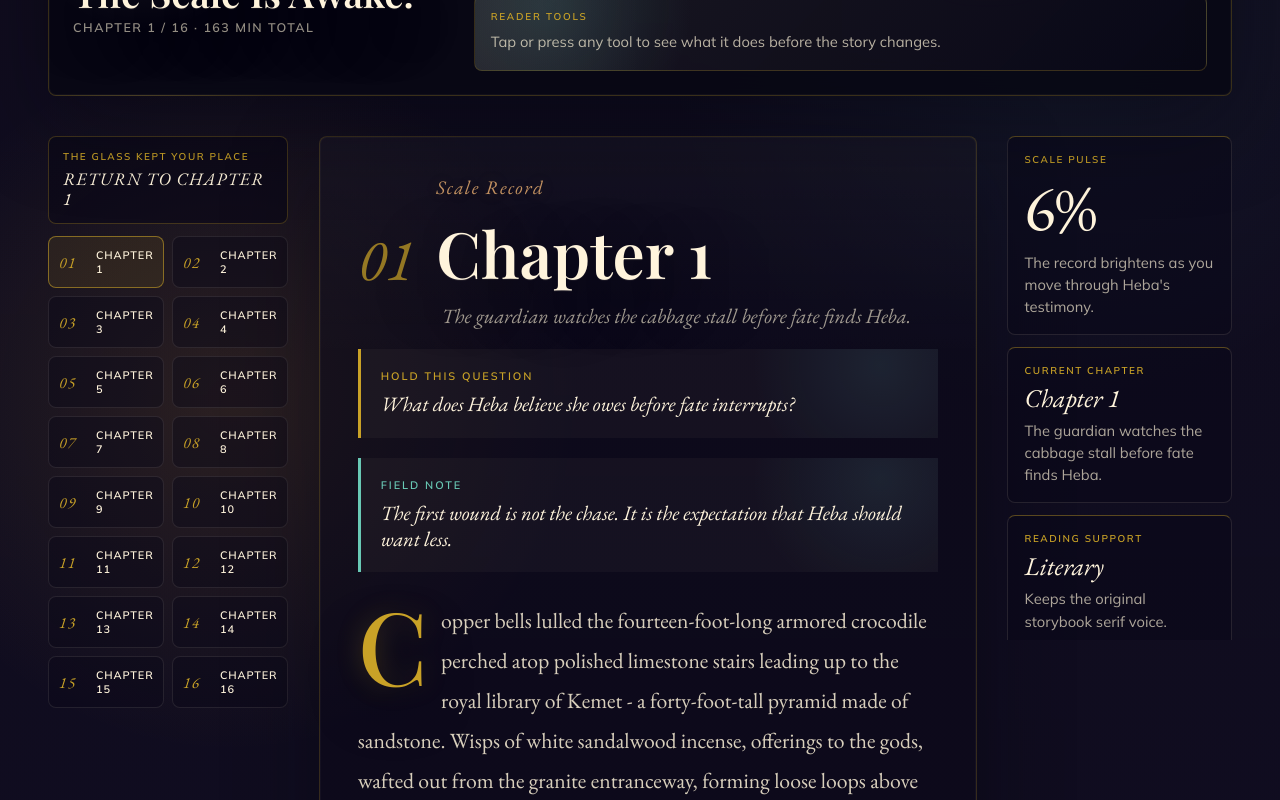
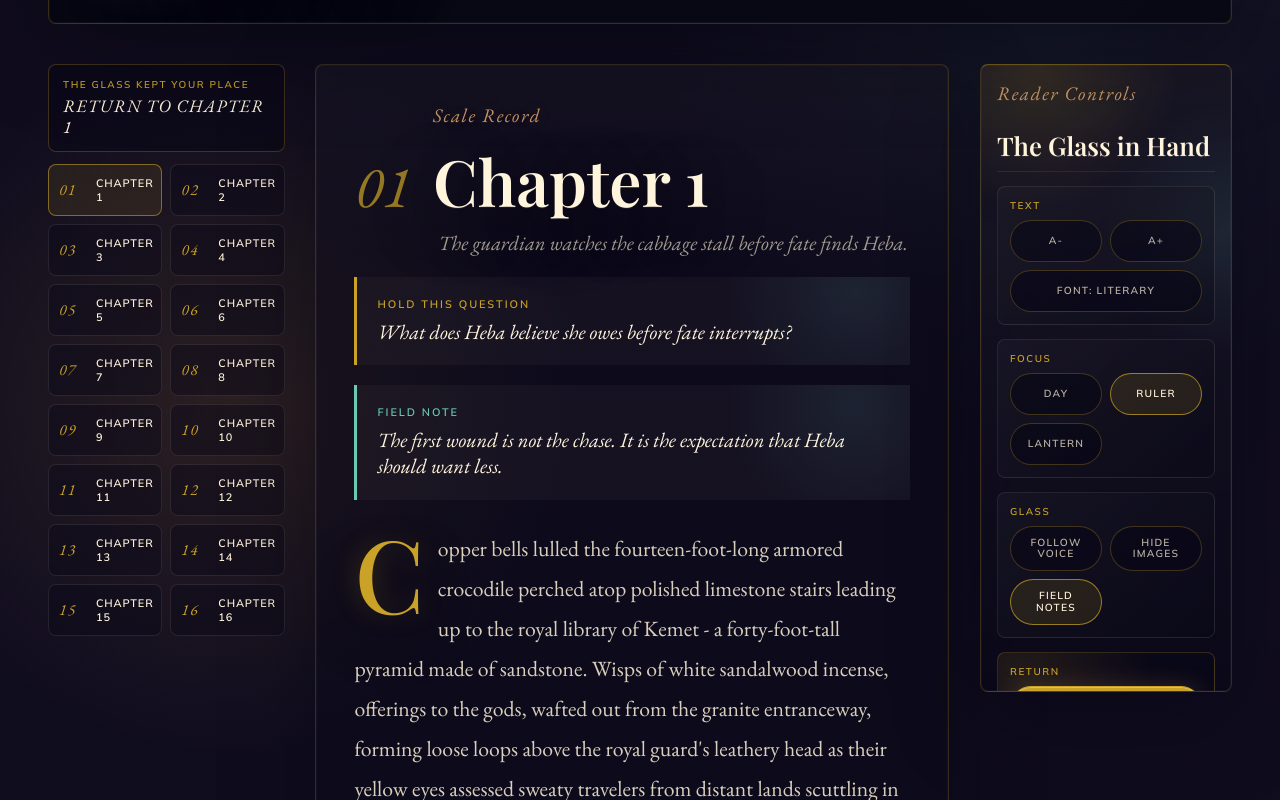
Before and after one commit to UniqueMarkMichael/GazeGlass, a Next.js app: page /big-scale-betrayal in a window 1280 px wide. Shown: the part 4740-5540 px from the top of the page. Built offline with nearby package versions, Linux system fonts and the light colour scheme.

Commit message:
big change

```diff
--- a/app/big-scale-betrayal/BigScaleBetrayalReader.tsx
+++ b/app/big-scale-betrayal/BigScaleBetrayalReader.tsx
@@ -381,7 +381,7 @@ export function BigScaleBetrayalReader() {
     body: "Tap or press any tool to see what it does before the story changes.",
   });
   const [voiceFollowOn, setVoiceFollowOn] = useState(false);
-  const [voiceFollowStatus, setVoiceFollowStatus] = useState<VoiceFollowStatus>("idle");
+  const [, setVoiceFollowStatus] = useState<VoiceFollowStatus>("idle");
   const [litParagraphKey, setLitParagraphKey] = useState<string | null>(null);
   const chapterRailRef = useRef<HTMLElement | null>(null);
   const observationModeRef = useRef<ObservationModeElementApi | null>(null);
@@ -608,33 +608,12 @@ export function BigScaleBetrayalReader() {
   const activeChapterData = bigScaleChapters[activeChapter - 1] ?? bigScaleChapters[0];
   const activeChapterIndex = bigScaleChapters.findIndex((chapter) => chapter.number === activeChapter);
   const activeIndex = activeChapterIndex >= 0 ? activeChapterIndex : 0;
-  const activeMedia = chapterMedia.filter((item) => item.chapterNumber === activeChapter);
   const progress = Math.round(((activeIndex + 1) / bigScaleChapters.length) * 100);
   const nextChapter = bigScaleChapters[activeIndex + 1] ?? null;
-
-  return (
-    <section
-      className="bsb-immersive-reader"
-      data-focus={focusMode}
-      data-font-style={fontStyle}
-      data-font-step={fontStep}
-      data-theme={theme}
-      aria-label="Immersive Big Scale Betrayal reader"
-    >
-      <ObservationModeBoot />
-      <div className="bsb-scale-progress" aria-hidden="true">
-        <span style={{ width: `${progress}%` }} />
-      </div>
-
-      <header className="bsb-reader-command" aria-label="Big Scale Betrayal reader tools">
-        <div>
-          <p className="eyebrow">Reader Instrument</p>
-          <h2>The Scale Is Awake.</h2>
-          <span>
-            Chapter {activeChapter} / {bigScaleChapters.length} · {readingMinutes} min total
-          </span>
-        </div>
+  const readerControls = (
     <div className="bsb-reader-tool-panel">
+      <div className="bsb-reader-control-group">
+        <span>Text</span>
         <div className="bsb-reader-toolbox">
           <button
             type="button"
@@ -659,18 +638,7 @@ export function BigScaleBetrayalReader() {
             A+
           </button>
           <button
-            type="button"
-            aria-pressed={theme === "papyrus"}
-            {...toolPreview(readerToolCopy.theme)}
-            onClick={() => {
-              setTheme((value) => (value === "night" ? "papyrus" : "night"));
-              setToolFeedback(readerToolCopy.theme);
-              playGlassSound("select");
-            }}
-          >
-            {theme === "night" ? "Day" : "Night"}
-          </button>
-          <button
+            className="is-wide"
             type="button"
             aria-label={`Change font style. Current font style is ${fontStyleLabels[fontStyle]}`}
             {...toolPreview(readerToolCopy.fontStyle)}
@@ -685,6 +653,23 @@ export function BigScaleBetrayalReader() {
             }}
           >
             Font: {fontStyleLabels[fontStyle]}
+          </button>
+        </div>
+      </div>
+      <div className="bsb-reader-control-group">
+        <span>Focus</span>
+        <div className="bsb-reader-toolbox">
+          <button
+            type="button"
+            aria-pressed={theme === "papyrus"}
+            {...toolPreview(readerToolCopy.theme)}
+            onClick={() => {
+              setTheme((value) => (value === "night" ? "papyrus" : "night"));
+              setToolFeedback(readerToolCopy.theme);
+              playGlassSound("select");
+            }}
+          >
+            {theme === "night" ? "Day" : "Night"}
           </button>
           <button
             type="button"
@@ -710,6 +695,11 @@ export function BigScaleBetrayalReader() {
           >
             Lantern
           </button>
+        </div>
+      </div>
+      <div className="bsb-reader-control-group">
+        <span>Glass</span>
+        <div className="bsb-reader-toolbox">
           <button
             type="button"
             aria-pressed={voiceFollowOn}
@@ -742,6 +732,11 @@ export function BigScaleBetrayalReader() {
           >
             Field Notes
           </button>
+        </div>
+      </div>
+      <div className="bsb-reader-control-group is-return">
+        <span>Return</span>
+        <div className="bsb-reader-toolbox">
           <CopyLinkButton
             onCopied={() => setToolFeedback(readerToolCopy.copyDone)}
             onPressStart={() => setToolFeedback(readerToolCopy.copy)}
@@ -750,10 +745,35 @@ export function BigScaleBetrayalReader() {
             All Story Controls
           </button>
         </div>
+      </div>
       <div className="bsb-tool-explainer" id="bsb-tool-explainer" role="status" aria-live="polite">
         <span>{toolFeedback.title}</span>
         <p>{toolFeedback.body}</p>
       </div>
+    </div>
+  );
+
+  return (
+    <section
+      className="bsb-immersive-reader"
+      data-focus={focusMode}
+      data-font-style={fontStyle}
+      data-font-step={fontStep}
+      data-theme={theme}
+      aria-label="Immersive Big Scale Betrayal reader"
+    >
+      <ObservationModeBoot />
+      <div className="bsb-scale-progress" aria-hidden="true">
+        <span style={{ width: `${progress}%` }} />
+      </div>
+
+      <header className="bsb-reader-command" aria-label="Big Scale Betrayal reader status">
+        <div>
+          <p className="eyebrow">Reader Instrument</p>
+          <h2>The Scale Is Awake.</h2>
+          <span>
+            Chapter {activeChapter} / {bigScaleChapters.length} · {readingMinutes} min total
+          </span>
         </div>
       </header>
 
@@ -848,32 +868,12 @@ export function BigScaleBetrayalReader() {
           </observation-mode>
         </div>
 
-        <aside className="bsb-reading-oracle" aria-label="Current reader signals">
-          <div className="bsb-oracle-card is-scale">
-            <span>Scale Pulse</span>
-            <strong>{progress}%</strong>
-            <p>The record brightens as you move through Heba's testimony.</p>
+        <aside className="bsb-reader-controls" aria-label="Big Scale Betrayal reader controls">
+          <div className="bsb-reader-controls-head">
+            <p className="eyebrow">Reader Controls</p>
+            <h3>The Glass in Hand</h3>
           </div>
-          <div className="bsb-oracle-card">
-            <span>Current Chapter</span>
-            <strong>{activeChapterData.title}</strong>
-            <p>{activeChapterData.deck}</p>
-          </div>
-          <div className="bsb-oracle-card">
-            <span>Reading Support</span>
-            <strong>{voiceFollowStatus === "listening" ? "Voice Following" : fontStyleLabels[fontStyle]}</strong>
-            <p>{voiceFollowStatus === "listening" ? readerToolCopy.voiceListening.body : fontStyleDescriptions[fontStyle]}</p>
-          </div>
-          {activeMedia.length ? (
-            <div className="bsb-oracle-card">
-              <span>Witnessed Scenes</span>
-              {activeMedia.map((media) => (
-                <button key={`${media.chapterNumber}-${media.after}-${media.src}`} type="button" onClick={() => jumpToChapter(media.chapterNumber)}>
-                  {media.caption}
-                </button>
-              ))}
-            </div>
-          ) : null}
+          {readerControls}
         </aside>
       </div>
 
```
Also changed, not shown: app/globals.css. Lines whose indentation alone changed are shown as unchanged.
